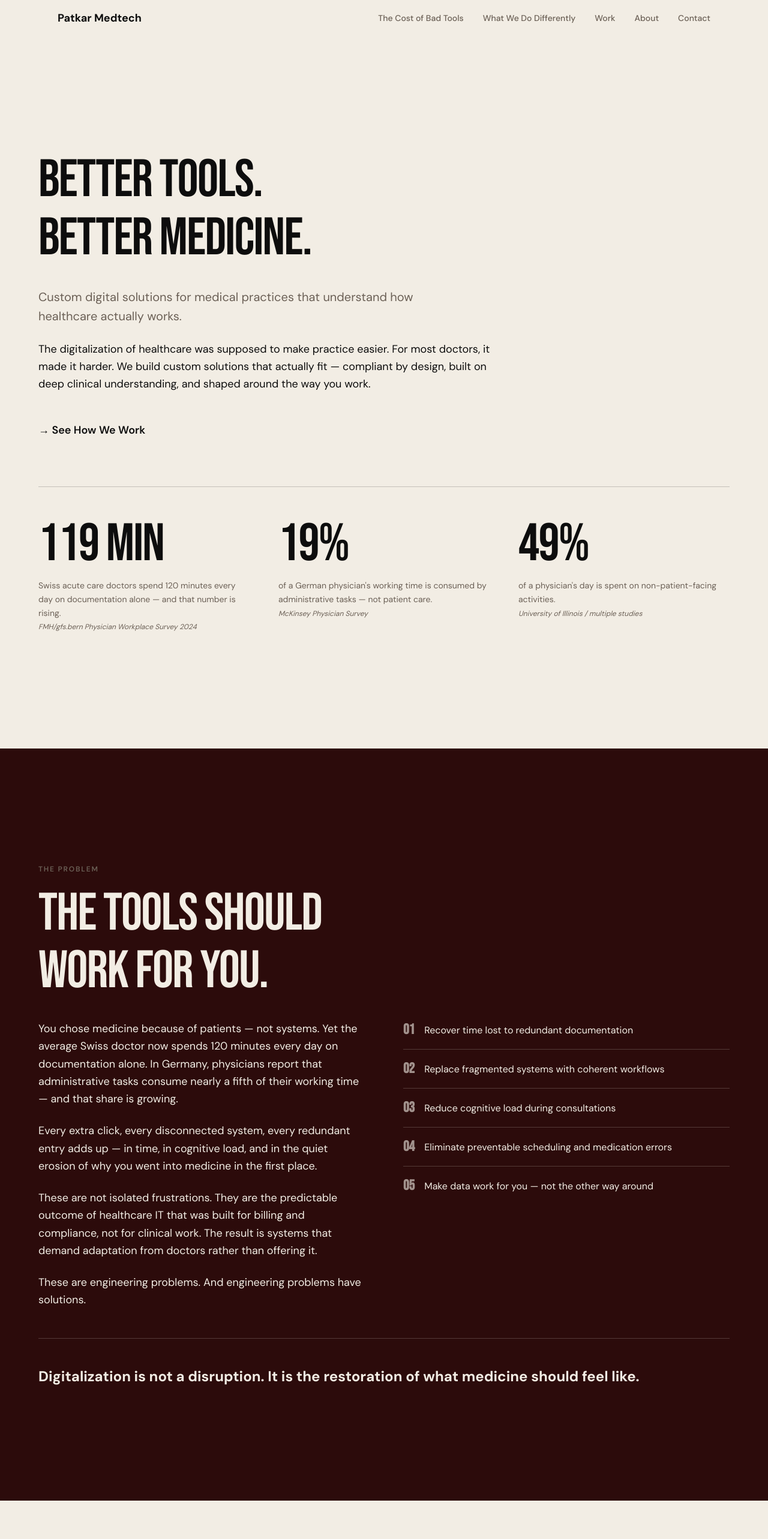
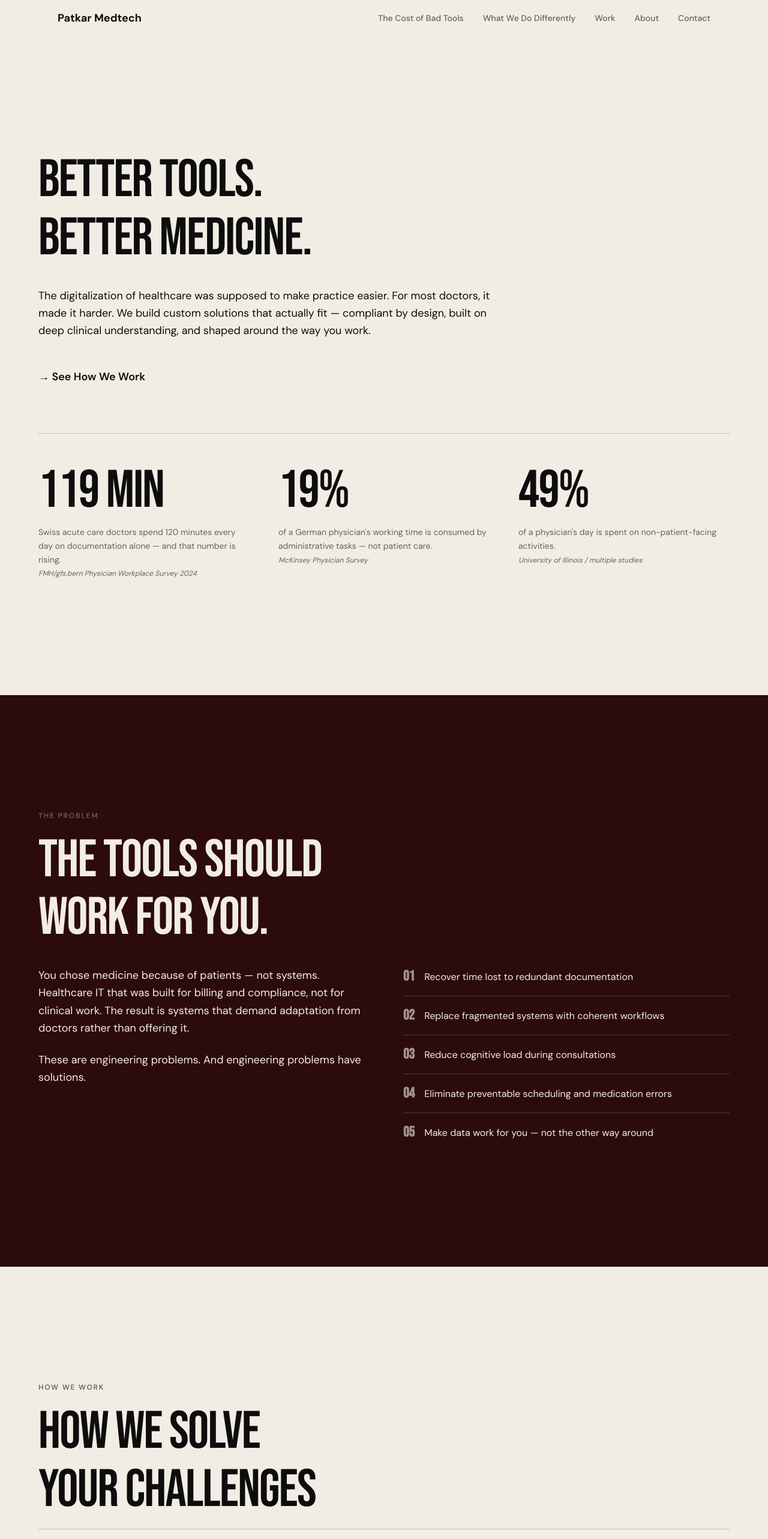
Before and after one commit to nitishspatkar/patkar-medtech-web, a Next.js app: page / in a window 1280 px wide. Shown: the top 2566 px of the page at 60% size. Built offline with nearby package versions, Linux system fonts and the light colour scheme.

Commit message:
feat: streamline sections for concise messaging
Remove redundant taglines, condense text, and simplify bios.

```diff
--- a/components/AboutSection.tsx
+++ b/components/AboutSection.tsx
@@ -54,7 +54,7 @@ export function AboutSection() {
         <div className="grid gap-12 lg:grid-cols-2 lg:gap-16 mb-16">
           <div className="max-w-2xl space-y-6">
             <p className="text-lg leading-relaxed text-dark">
-              Patkar Medtech was founded by Nitish and Sanjeet Patkar — a computer scientist and a physician who happen to be partners in life as well as work. Nitish holds a PhD in Computer Science from the University of Bern and brings deep expertise in requirements engineering, software architecture, agile development, and digital sustainability. Sanjeet is a Senior Physician in General Paediatrics at Kantonsspital Aarau, one of Switzerland&apos;s leading hospitals, with daily clinical experience in the real demands of hospital practice.
+              Patkar Medtech was founded by Nitish and Sanjeet Patkar — a computer scientist and a physician who happen to be partners in life as well as work. Nitish holds a PhD in Computer Science from the University of Bern and brings deep expertise in requirements engineering, software architecture, agile development, and digital sustainability. Sanjeet is a Senior Physician in General Paediatrics with daily clinical experience in the real demands of hospital practice.
             </p>
             <p className="text-lg leading-relaxed text-dark">
               This is not a consultancy that interprets medicine for engineers. We live in both worlds. We know what a clinical environment actually feels like — the workflows, the pressures, the moments where poor software costs time that belongs to patients.
--- a/components/HeroSection.tsx
+++ b/components/HeroSection.tsx
@@ -71,10 +71,6 @@ export function HeroSection() {
           BETTER MEDICINE.
         </h1>
 
-        <p className="mb-6 max-w-2xl text-lg text-muted leading-relaxed sm:text-xl">
-          Custom digital solutions for medical practices that understand how healthcare actually works.
-        </p>
-
         <p className="mb-12 max-w-3xl text-base leading-relaxed text-dark sm:text-lg">
           The digitalization of healthcare was supposed to make practice easier. For most doctors, it made it harder. We build custom solutions that actually fit — compliant by design, built on deep clinical understanding, and shaped around the way you work.
         </p>
--- a/components/OurApproach.tsx
+++ b/components/OurApproach.tsx
@@ -117,10 +117,6 @@ export function OurApproach() {
           YOUR CHALLENGES
         </h2>
 
-        <p className="mb-16 max-w-2xl text-lg text-muted leading-relaxed">
-          Most digitalization projects fail not because of bad engineering — but because the wrong problem was solved.
-        </p>
-
         <div className="space-y-0 border-t border-dark/20">
           {steps.map((step, i) => (
             <div
@@ -168,11 +164,7 @@ export function OurApproach() {
           ))}
         </div>
 
-        <div className="mt-16 rounded-lg border border-dark/20 bg-cream/50 p-8 sm:p-10">
-          <p className="text-xl font-bold leading-tight text-dark sm:text-2xl">
-            Most digitalization projects fail not because of bad engineering — but because the wrong problem was solved.
-          </p>
-        </div>
+
       </div>
     </section>
   );
--- a/components/WhyDigitalize.tsx
+++ b/components/WhyDigitalize.tsx
@@ -106,13 +106,7 @@ export function WhyDigitalize() {
         <div className="grid gap-12 lg:grid-cols-2 lg:gap-16">
           <div className="max-w-2xl" ref={bodyRef}>
             <p className="mb-6 text-lg leading-relaxed">
-              You chose medicine because of patients — not systems. Yet the average Swiss doctor now spends 120 minutes every day on documentation alone. In Germany, physicians report that administrative tasks consume nearly a fifth of their working time — and that share is growing.
-            </p>
-            <p className="mb-6 text-lg leading-relaxed">
-              Every extra click, every disconnected system, every redundant entry adds up — in time, in cognitive load, and in the quiet erosion of why you went into medicine in the first place.
-            </p>
-            <p className="mb-6 text-lg leading-relaxed">
-              These are not isolated frustrations. They are the predictable outcome of healthcare IT that was built for billing and compliance, not for clinical work. The result is systems that demand adaptation from doctors rather than offering it.
+              You chose medicine because of patients — not systems. Healthcare IT that was built for billing and compliance, not for clinical work. The result is systems that demand adaptation from doctors rather than offering it.
             </p>
             <p className="text-lg leading-relaxed">
               These are engineering problems. And engineering problems have solutions.
@@ -135,11 +129,7 @@ export function WhyDigitalize() {
           </div>
         </div>
 
-        <div className="mt-12 border-t border-cream/20 pt-12">
-          <p className="text-2xl font-bold leading-tight">
-            Digitalization is not a disruption. It is the restoration of what medicine should feel like.
-          </p>
-        </div>
+
       </div>
     </section>
   );
```
